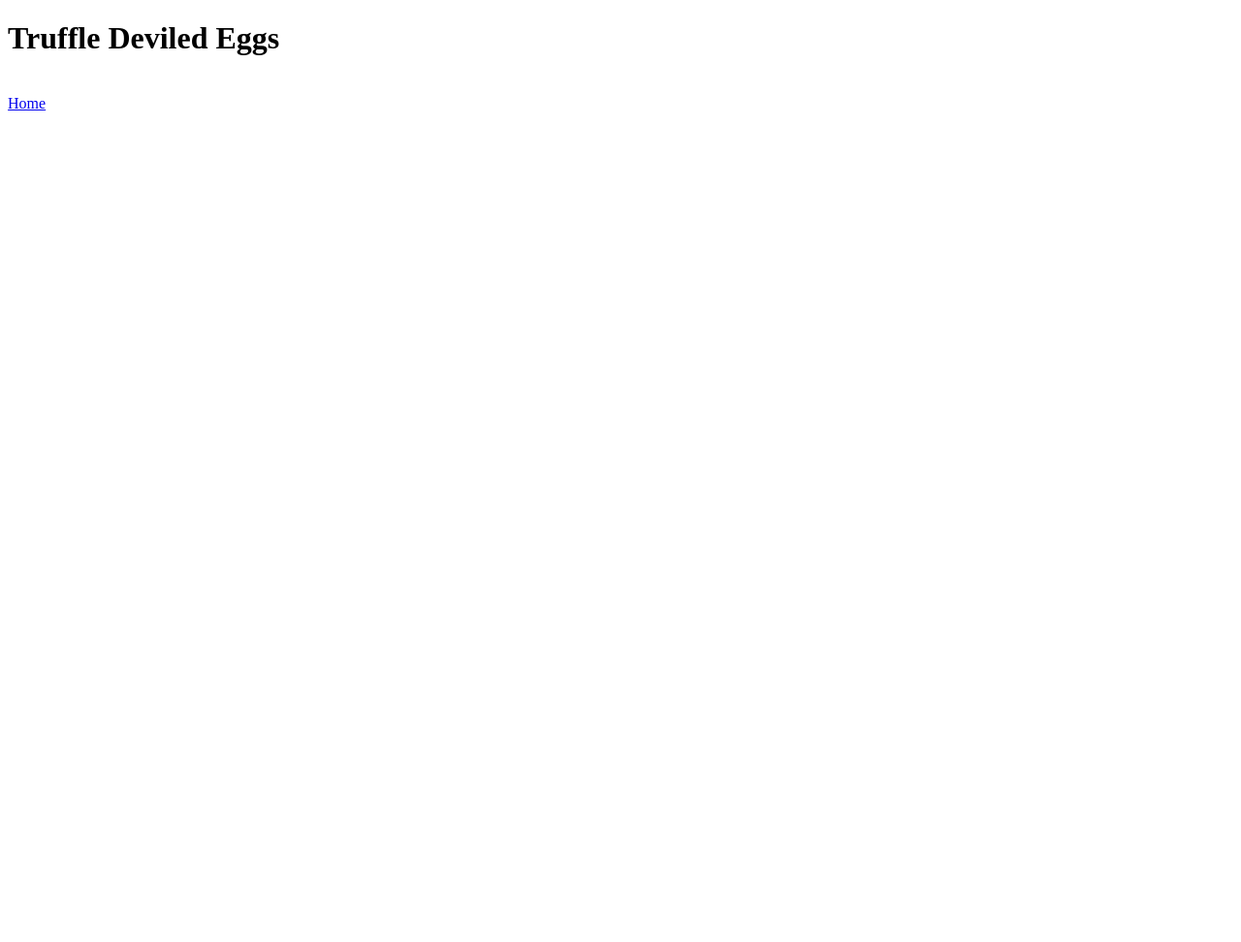
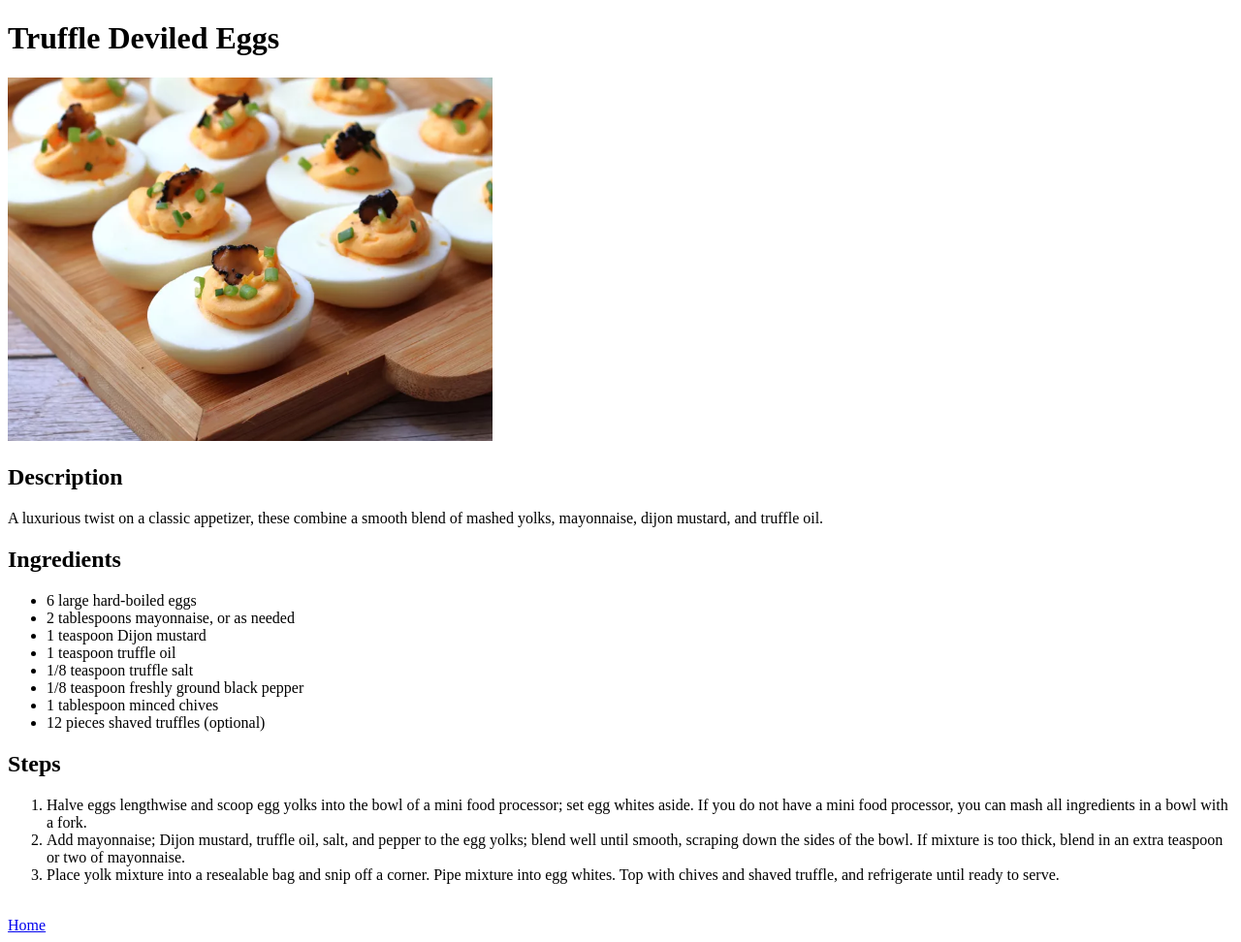
Before and after one commit to JiraiDreams/odin-recipes, a plain HTML site: page recipes/truffle-deviled-eggs.html in a window 1280 px wide. Shown: the whole page at 97% size. Before the commit the page ends 800 px from the top, so only its background shows below. Drawn offline with Linux system fonts and the light colour scheme.

Commit message:
Add truffle deviled eggs recipe

```diff
--- a/recipes/truffle-deviled-eggs.html
+++ b/recipes/truffle-deviled-eggs.html
@@ -6,6 +6,26 @@
     </head>
     <body>
         <h1>Truffle Deviled Eggs</h1>
+        <img src="../images/truffle-deviled-eggs.webp" alt="Image of deviled eggs with small pieces of green cilantro and brown truffle in the middle" width="500">
+        <h2>Description</h2>
+        <p>A luxurious twist on a classic appetizer, these combine a smooth blend of mashed yolks, mayonnaise, dijon mustard, and truffle oil.</p>
+        <h2>Ingredients</h2>
+        <ul>
+            <li>6 large hard-boiled eggs</li>
+            <li>2 tablespoons mayonnaise, or as needed</li>
+            <li>1 teaspoon Dijon mustard</li>
+            <li>1 teaspoon truffle oil</li>
+            <li>1/8 teaspoon truffle salt</li>
+            <li>1/8 teaspoon freshly ground black pepper</li>
+            <li>1 tablespoon minced chives</li>
+            <li>12 pieces shaved truffles (optional)</li>
+        </ul>
+        <h2>Steps</h2>
+        <ol>
+            <li>Halve eggs lengthwise and scoop egg yolks into the bowl of a mini food processor; set egg whites aside. If you do not have a mini food processor, you can mash all ingredients in a bowl with a fork.</li>
+            <li>Add mayonnaise; Dijon mustard, truffle oil, salt, and pepper to the egg yolks; blend well until smooth, scraping down the sides of the bowl. If mixture is too thick, blend in an extra teaspoon or two of mayonnaise.</li>
+            <li>Place yolk mixture into a resealable bag and snip off a corner. Pipe mixture into egg whites. Top with chives and shaved truffle, and refrigerate until ready to serve.</li>
+        </ol>
         <br>
         <a href="../index.html">Home</a>
     </body>
```
